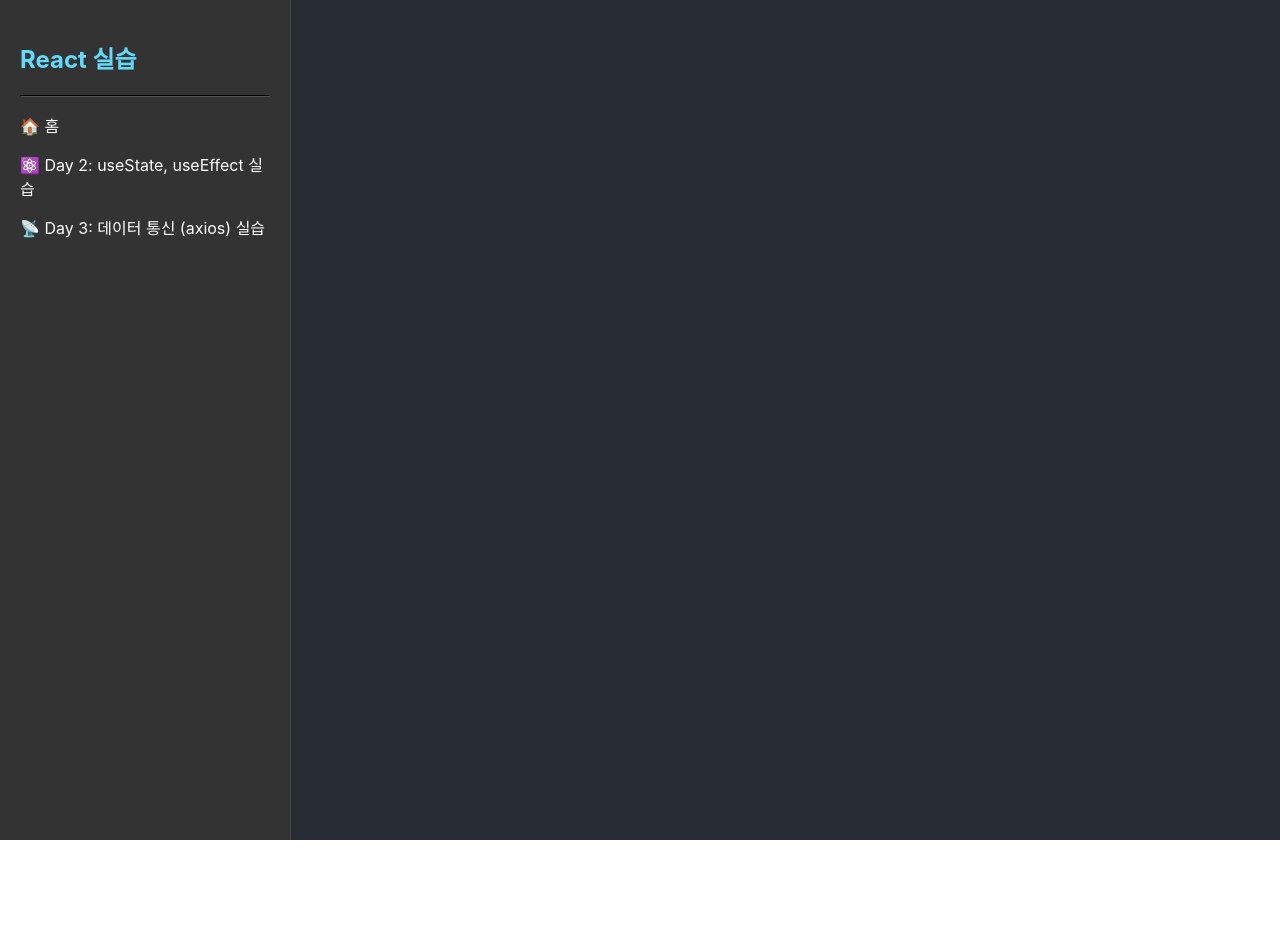
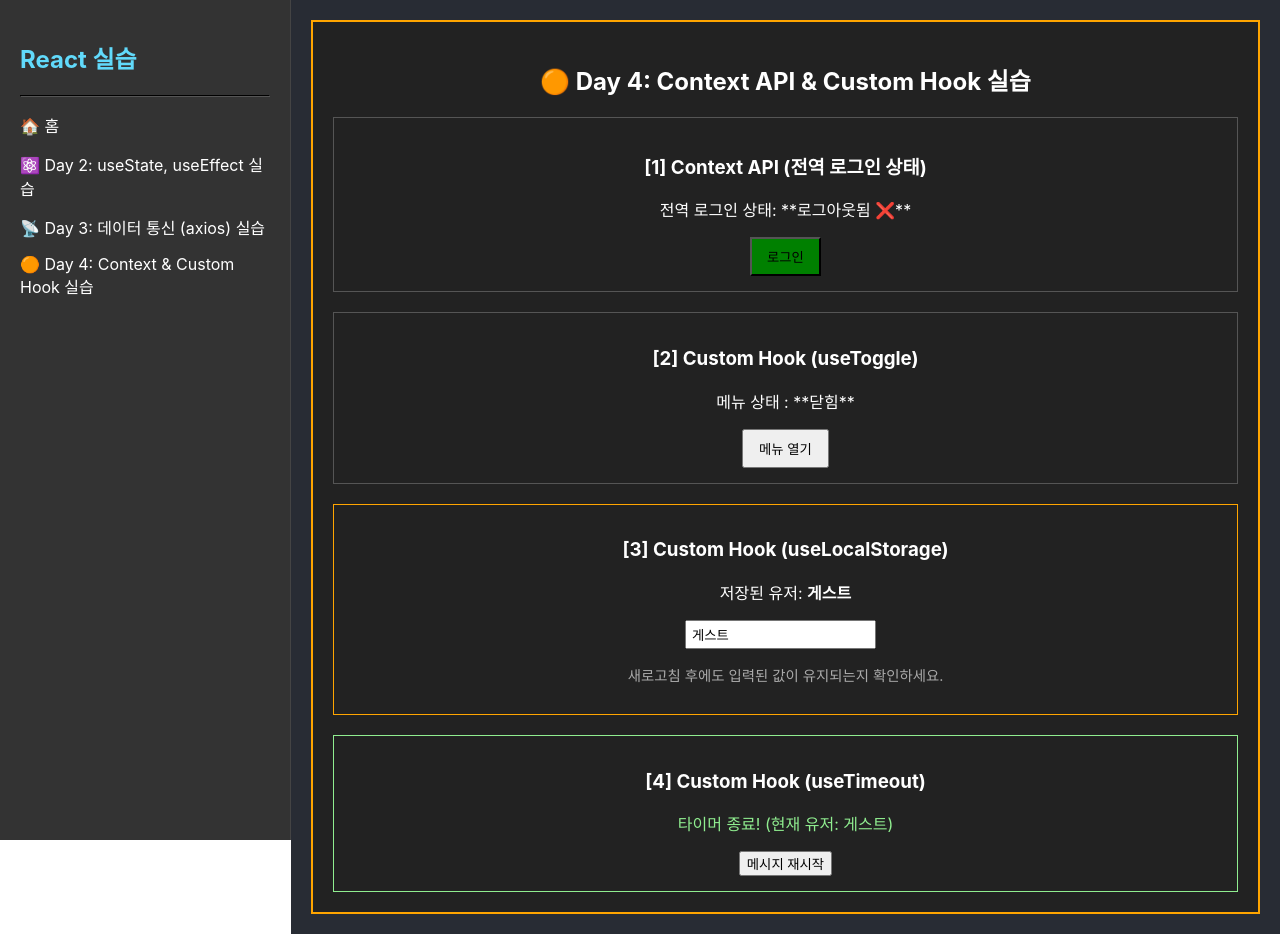
Before and after one commit to parktaejung/jenkins-react-practice, a React (Create React App) app: page /day4-context-hook in a window 1280 px wide. Before the commit the page ends 840 px from the top, so only its background shows below. Built offline with nearby package versions, Linux system fonts and the light colour scheme.

Commit message:
day4 실습 커스텀훅

```diff
--- a/src/App.tsx
+++ b/src/App.tsx
@@ -5,6 +5,8 @@ import { BrowserRouter as Router, Routes, Route, Link } from 'react-router-dom';
 import Counter from './components/Counter';
 import DataFetching from './components/DataFetching';
 import './App.css';
+import { AuthProvider } from './context/AuthContext';
+import ContextAndHook from './components/ContextAndHook';
 
 const Home: React.FC<{}> = () =>(
   <h2 style={{marginTop: '50px'}}>
@@ -13,6 +15,7 @@ const Home: React.FC<{}> = () =>(
 )
 const App: React.FC<{}> = () => {
   return (
+    <AuthProvider>
     <Router>
       <div className="App" style={{display:'flex'}}>
         <nav style={{width:'250px',padding:'20px',borderRight: '1px solid #444', height: '100vh', textAlign: 'left', backgroundColor: '#333' }}>
@@ -34,6 +37,11 @@ const App: React.FC<{}> = () => {
               📡 Day 3: 데이터 통신 (axios) 실습
               </Link>
             </li>
+            <li style={{ marginBottom: '15px' }}>
+              <Link to="/day4-context-hook" style={{ color: 'white', textDecoration: 'none' }}>
+                🟠 Day 4: Context & Custom Hook 실습
+              </Link>
+            </li>
           </ul>
         </nav>
 
@@ -42,10 +50,12 @@ const App: React.FC<{}> = () => {
             <Route path="/" element={<Home />} />
             <Route path="/day2-hook" element={<Counter />} />
             <Route path="/day3-fetch" element={<DataFetching />} />
+            <Route path="/day4-context-hook" element={<ContextAndHook />} />
           </Routes>
         </main>
       </div>
     </Router>
+    </AuthProvider>
   );
 }
 
--- /dev/null
+++ b/src/components/ContextAndHook.tsx
@@ -0,0 +1,62 @@
+import React,{ useState} from 'react';
+import { useAuth } from '../context/AuthContext';
+import useLocalStorage from '../hook/useLocalStorage';
+import useToggle from '../hook/useToggle';
+import useTimeout from '../hook/useTimeout';
+
+const ContextAndHook: React.FC<{}> = () => {
+    //1. context 사용 , 전역 로그인 상태 및 토글 함수에 접근
+    const {isLoggedIn , toggleLogin} = useAuth();
+
+    const [isMenuOpen, toggleMenu] = useToggle(false);
+    const [userName, setUserName] = useLocalStorage<string>('userName', '게스트');
+    const [timeoutMessage, setTimeoutMessage] = useState<string>('3초후 메시지가 뜹니다');
+
+    useTimeout(()=>{
+       setTimeoutMessage(`타이머 종료! (현재 유저: ${userName})`);
+    },3000)
+    return(
+        <div style={{padding:'20px',backgroundColor:'#222',minHeight:'50vh',border:'2px solid orange'}}>
+            <h2>🟠 Day 4: Context API & Custom Hook 실습</h2>
+
+            {/*Context Api Test */}
+            <div style={{border:'1px solid #555', padding:'15px', marginBottom:'20px'}}>
+                <h3>[1] Context API (전역 로그인 상태)</h3>
+                <p>전역 로그인 상태: **{isLoggedIn ? '로그인됨 ✅' : '로그아웃됨 ❌'}**</p>
+                <button onClick={toggleLogin} style={{padding:'8px 15px', backgroundColor:isLoggedIn ? 'red' : 'green'}}>
+                    {isLoggedIn ? '로그아웃' : '로그인'}
+                </button>
+            </div>
+            {/*Custom Hook Test */}
+            <div style={{border: '1px solid #555', padding:'15px'}}>
+                <h3>[2] Custom Hook (useToggle)</h3>
+                <p>메뉴 상태 : **{isMenuOpen ? '열림' : '닫힘'}**</p>
+                <button onClick={toggleMenu} style={{padding:'8px 15px'}}>
+                    메뉴 { isMenuOpen ? '닫기' : '열기'}
+                </button>
+                {isMenuOpen && <p style={{color:'#61dafb'}}>토글 훅으로 열린 내용입니다</p>}
+            </div>
+            <div style={{ border: '1px solid orange', padding: '15px', marginTop: '20px' }}>
+                <h3>[3] Custom Hook (useLocalStorage)</h3>
+                <p>저장된 유저: <b>{userName}</b></p>
+                <input
+                type="text"
+                value={userName}
+                onChange={(e) => setUserName(e.target.value)} // 상태 업데이트 시 로컬 스토리지에 자동 저장
+                style={{ padding: '5px', marginRight: '10px' }}
+                />
+                <p style={{ color: '#aaa', fontSize: '0.9em' }}>
+                    새로고침 후에도 입력된 값이 유지되는지 확인하세요.
+                </p>
+            </div>
+            <div style={{ border: '1px solid lightgreen', padding: '15px', marginTop: '20px' }}>
+                <h3>[4] Custom Hook (useTimeout)</h3>
+                <p style={{ color: 'lightgreen' }}>{timeoutMessage}</p>
+                <button onClick={() => setTimeoutMessage(`새로운 타이머 시작... (${new Date().toLocaleTimeString()})`)}>
+                메시지 재시작
+                </button>
+            </div>
+        </div>
+    )
+}
+export default ContextAndHook;
--- /dev/null
+++ b/src/context/AuthContext.tsx
@@ -0,0 +1,39 @@
+import React, { createContext, useState,useContext,ReactNode} from 'react';
+
+//1. [ts 핵심] Context가 제공할 데이터의 타입을 정의 합니다.
+interface AuthContextType{
+    isLoggedIn : boolean;
+    toggleLogin : () => void;
+}
+
+//2. Context객체 생성 (기본값 설정)
+const AuthContext = createContext<AuthContextType | undefined>(undefined);
+
+//3. Provider 컴포넌트 생성(실제 데이터를 관리하고 제공하는 역할)
+interface AuthProviderProps {
+    children : ReactNode; //하위 컴포넌트를 받기위한 타입
+}
+
+export const AuthProvider: React.FC<AuthProviderProps> = ({children}) => {
+    const [isLoggedIn , setIsLoggedIn] = useState(false);
+
+    const toggleLogin = () => {
+        setIsLoggedIn(prev => !prev);
+        console.log(`로그인 상태가 ${isLoggedIn}으로 변경되었습니다`)
+    }
+
+    const value : AuthContextType = {
+        isLoggedIn,
+        toggleLogin,
+    };
+
+    return <AuthContext.Provider value={value}>{children}</AuthContext.Provider>
+};
+
+export const useAuth = () => {
+    const context = useContext(AuthContext);
+    if(context == undefined){
+        throw new Error('useAuth는 반드시 AuthProvider 내부에서 사용해야 합니다');
+    }
+    return context;
+}
--- /dev/null
+++ b/src/hook/useLocalStorage.ts
@@ -0,0 +1,50 @@
+import {useState} from 'react';
+
+//[Generic T적용] key : string, initialValue:T를 받아서  [T, (value: T) => void] 를 반환
+
+const useLocalStorage = <T,>(key:string, initialValue:T) : [T, (value:T) => void] => {
+    //1.초기상태 설정 로직(Local Strorage에서 값을 읽어옴)
+    // const [storedValue, setStoredValue] = useState<T>(()=>{
+    //     try{
+    //         const item = window.localStorage.getItem(key);
+    //         return item ? JSON.parse(item) : initialValue;
+    //     }catch(error){
+    //         console.error(error);
+    //         return initialValue;
+    //     }
+    // })
+
+    //2. 값 업데이트 및 Local Storage 저장하는 함수
+    // const setValue = (value:T) =>{
+    //     try{
+    //         setStoredValue(value);
+    //         window.localStorage.setItem(key,JSON.stringify(value));
+    //     }catch(error){
+    //         console.error(error)
+    //     }
+    // }
+    // return [storedValue,setValue];
+
+    const [storedValue, setStoredValue] = useState<T>(()=>{
+        try{
+            const item = window.localStorage.getItem(key);
+            return item ? JSON.parse(item) : initialValue;
+        }catch(error){
+            console.error(error);
+            return initialValue;
+        }
+    })
+
+    const setValue = (value:T) => {
+        try{
+            setStoredValue(value);
+            window.localStorage.setItem(key,JSON.stringify(value));
+        }catch(error){
+            console.error(error);
+        }
+    }
+    return [storedValue,setValue];
+
+}
+
+export default useLocalStorage;
--- /dev/null
+++ b/src/hook/useTimeout.ts
@@ -0,0 +1,19 @@
+import { useEffect,useRef } from "react";
+
+const useTimeout = (callback : () => void, delay : number) => {
+    const savedCallback = useRef(callback);
+
+    useEffect(()=>{
+        savedCallback.current = callback;
+    },[callback]);
+
+    useEffect(()=>{
+        const handler = () => savedCallback.current();
+
+        const timeoutId = setTimeout(handler,delay);
+
+        return () => clearTimeout(timeoutId);
+    },[delay])
+}
+
+export default useTimeout;
--- /dev/null
+++ b/src/hook/useToggle.ts
@@ -0,0 +1,11 @@
+import {useState } from 'react';
+
+const useToggle = (initialState : boolean = false): [boolean, () => void] => {
+    const [state, setState] = useState<boolean>(initialState);
+
+    const toggle = () => setState(prev => !prev);
+
+    return [state,toggle];
+}
+
+export default useToggle;
```
